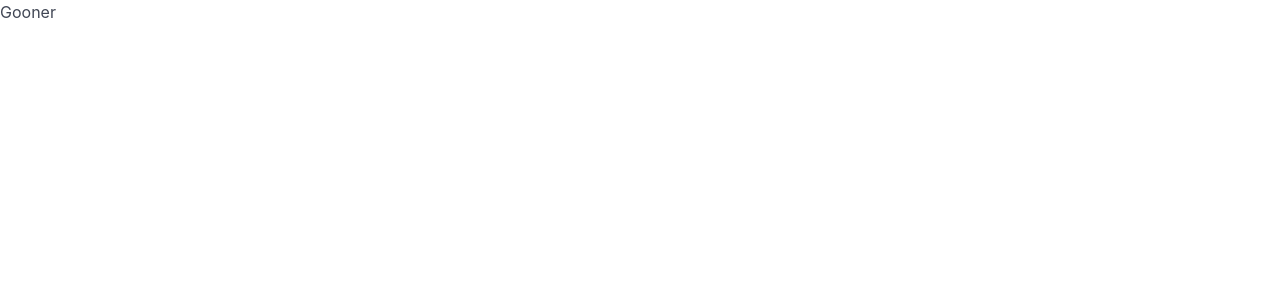
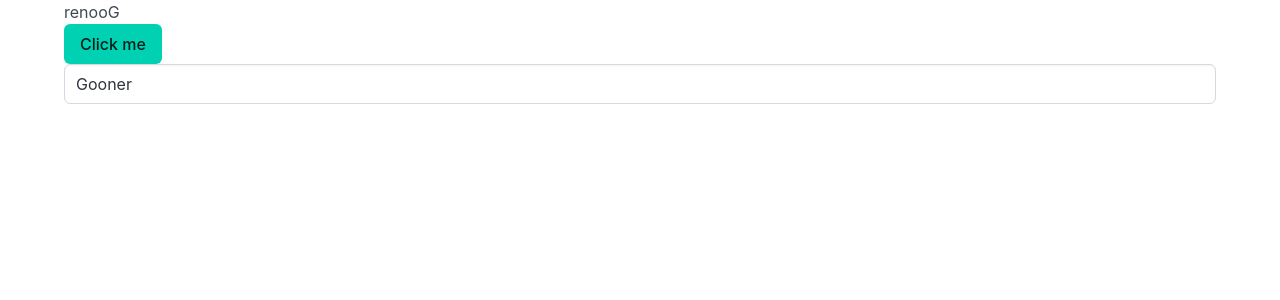
Before and after one commit to Limpaluristaja77/learnnode, a Vue app: page / in a window 1280 px wide. Shown: the top 300 px of the page. Built offline with nearby package versions, Linux system fonts and the light colour scheme.

Commit message:
Add reverce message vue

```diff
--- a/package.json
+++ b/package.json
@@ -21,6 +21,9 @@
     "sass-loader": "^16.0.3",
     "style-loader": "^4.0.0",
     "surge": "^0.24.6",
+    "vue": "^3.5.13",
+    "vue-loader": "^17.4.2",
+    "vue-template-compiler": "^2.7.16",
     "webpack": "^5.96.1",
     "webpack-cli": "^5.1.4",
     "webpack-dev-server": "^5.1.0"
--- a/src/App.vue
+++ b/src/App.vue
@@ -1,11 +1,17 @@
 <script setup>
-    let message = "Gooner"
+
+import { ref } from "vue";
+
+let message = ref("Gooner");
 
 </script>
 
 <template>
-    <h1>{{ message }}</h1>
+    <div class="container">
+        <h1>{{ message.split('').reverse().join('') }}</h1>
+        <button class="button is-primary" @click="message='Click Clack'">Click me</button>
+        <input class="input" v-model="message">
+    </div>
 </template>
 
-<style>
-</style>
+<style></style>
```
Also changed, not shown: 1 other file (tests, documents, lock files or other folders).
